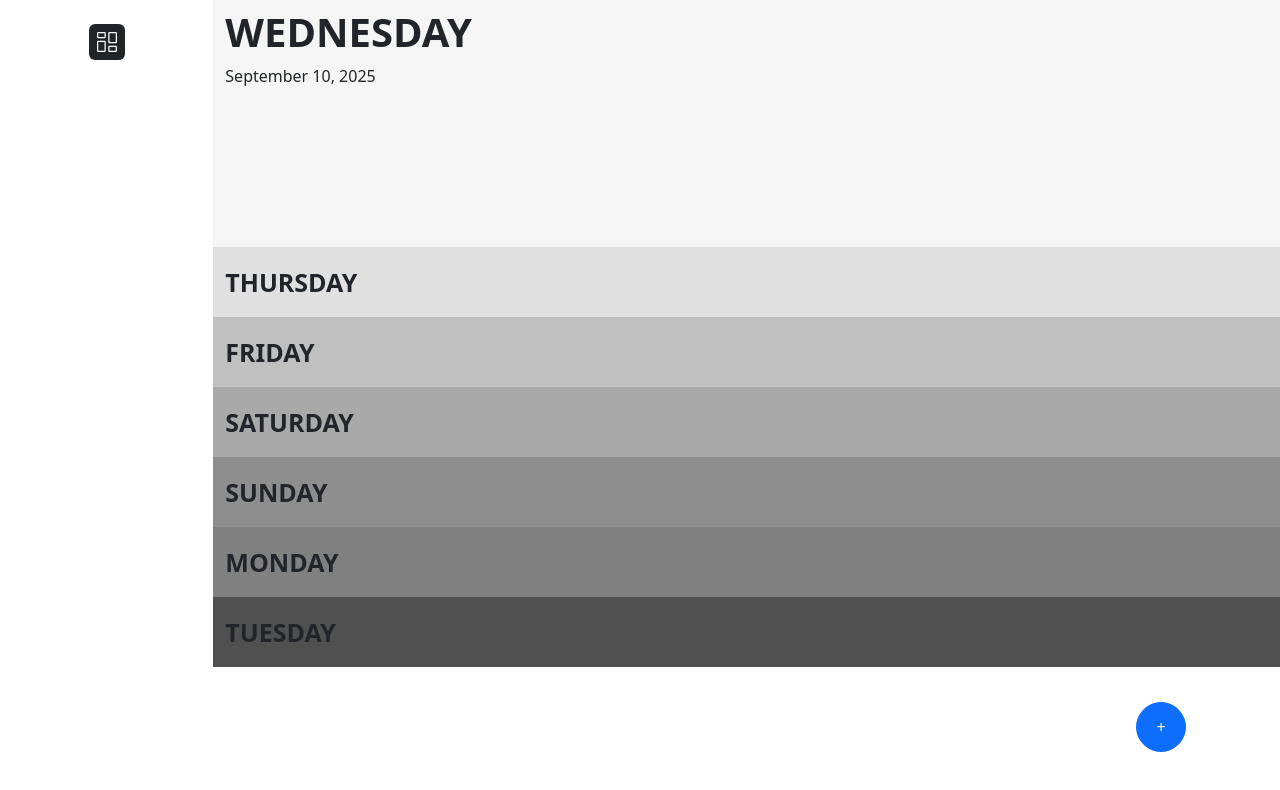
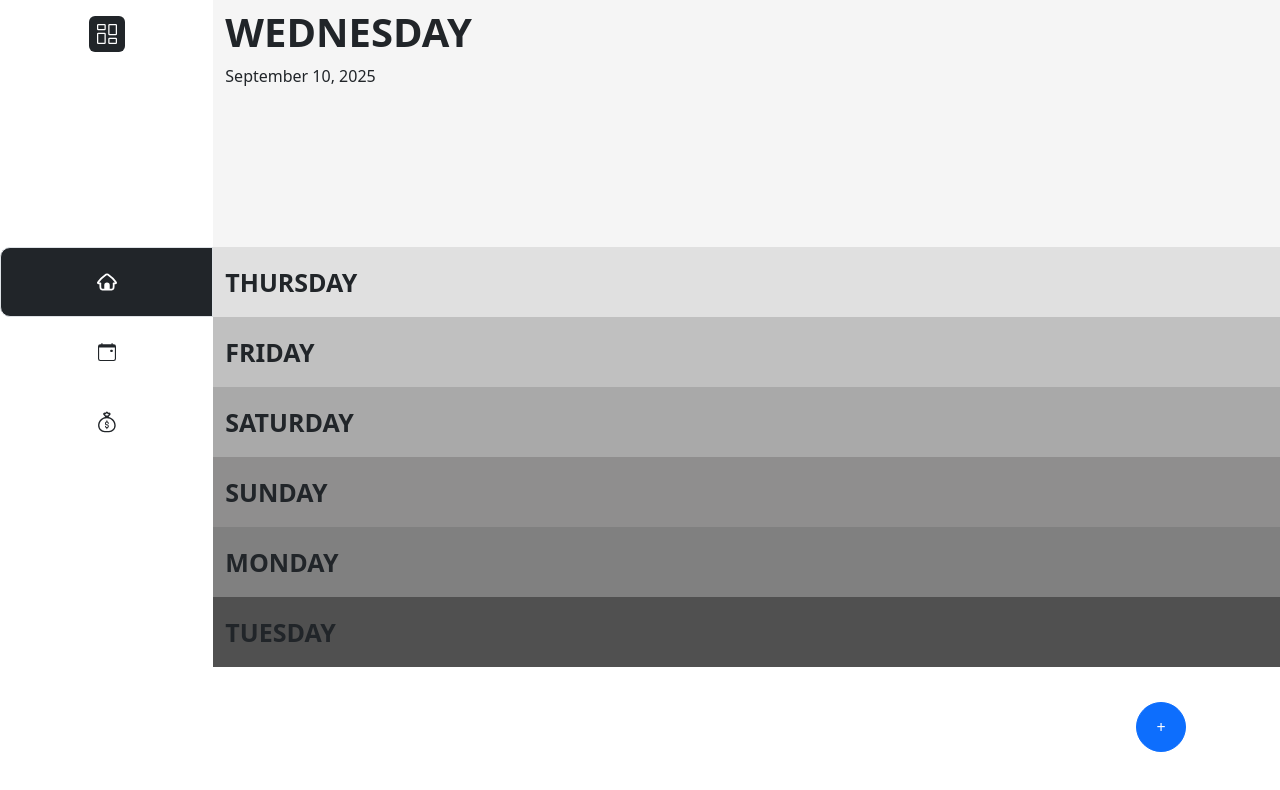
Before and after one commit to mfeke/to-do, an Angular app: page / in a window 1280 px wide. Shown: the top 790 px of the page. Built offline with nearby package versions, Linux system fonts and the light colour scheme.

Commit message:
update new add task

```diff
--- a/src/app/app.component.css
+++ b/src/app/app.component.css
@@ -7,6 +7,13 @@
 }
 .other {
   height: 70px;
+}
+.icon-container{
+    width: 40px;
+    height: 40px;
+}
+.round{
+    border-radius: 10px 0px 0px 10px;
 }
 .btn{
     width: 50px;
--- a/src/app/app.component.html
+++ b/src/app/app.component.html
@@ -1,15 +1,60 @@
 <!-- <router-outlet></router-outlet> -->
 <div class="d-flex">
-    <div class="col-2 py-4 container">
+    <div class="col-2 py-4 pt-0 ">
         <div class="d-flex justify-content-center">
-            <svg xmlns="http://www.w3.org/2000/svg" width="36" height="36"
-                fill="currentColor" class="bi bg-dark text-white p-2 rounded bi-columns-gap"
-                viewBox="0 0 16 16">
-                <path
-                    d="M6 1v3H1V1zM1 0a1 1 0 0 0-1 1v3a1 1 0 0 0 1 1h5a1 1 0 0 0 1-1V1a1 1 0 0 0-1-1zm14 12v3h-5v-3zm-5-1a1 1 0 0 0-1 1v3a1 1 0 0 0 1 1h5a1 1 0 0 0 1-1v-3a1 1 0 0 0-1-1zM6 8v7H1V8zM1 7a1 1 0 0 0-1 1v7a1 1 0 0 0 1 1h5a1 1 0 0 0 1-1V8a1 1 0 0 0-1-1zm14-6v7h-5V1zm-5-1a1 1 0 0 0-1 1v7a1 1 0 0 0 1 1h5a1 1 0 0 0 1-1V1a1 1 0 0 0-1-1z" />
-            </svg>
+            <div class="main  pt-3">
+                <svg xmlns="http://www.w3.org/2000/svg" width="36" height="36"
+                    fill="currentColor"
+                    class="bi bg-dark text-white p-2 rounded bi-columns-gap"
+                    viewBox="0 0 16 16">
+                    <path
+                        d="M6 1v3H1V1zM1 0a1 1 0 0 0-1 1v3a1 1 0 0 0 1 1h5a1 1 0 0 0 1-1V1a1 1 0 0 0-1-1zm14 12v3h-5v-3zm-5-1a1 1 0 0 0-1 1v3a1 1 0 0 0 1 1h5a1 1 0 0 0 1-1v-3a1 1 0 0 0-1-1zM6 8v7H1V8zM1 7a1 1 0 0 0-1 1v7a1 1 0 0 0 1 1h5a1 1 0 0 0 1-1V8a1 1 0 0 0-1-1zm14-6v7h-5V1zm-5-1a1 1 0 0 0-1 1v7a1 1 0 0 0 1 1h5a1 1 0 0 0 1-1V1a1 1 0 0 0-1-1z" />
+                </svg>
+            </div>
+
         </div>
+        <div class="other">
+            <div
+                class="icon border round bg-dark h-100 d-flex justify-content-center text-white align-items-center">
+                <!-- <div class="icon-container d-flex align-items-center justify-content-center rounded-circle bg-secondary text-white">
+                    <svg xmlns="http://www.w3.org/2000/svg" class="p-1 " width="28"
+                        height="28" viewBox="0 0 48 48"><path
+                            fill="currentColor" fill-rule="evenodd"
+                            d="M27.627 2.27a8.93 8.93 0 0 0-7.254 0C12.9 5.59 7.25 9.945 4.326 12.464c-1.884 1.623-2.898 3.928-3.023 6.31A220 220 0 0 0 1 29.977c0 3.452.098 6.78.206 9.39a7.69 7.69 0 0 0 7.442 7.395c3.482.119 8.64.237 15.352.237s11.87-.118 15.352-.237a7.69 7.69 0 0 0 7.442-7.396c.108-2.608.206-5.937.206-9.39c0-4.487-.166-8.585-.303-11.202c-.125-2.382-1.139-4.688-3.023-6.31c-2.925-2.52-8.575-6.873-16.047-10.194m-5.63 3.655a4.93 4.93 0 0 1 4.005 0C33 9.035 38.32 13.13 41.064 15.495c.981.845 1.565 2.091 1.638 3.488c.135 2.574.298 6.598.298 10.994c0 3.38-.096 6.652-.202 9.224a3.69 3.69 0 0 1-3.583 3.563C35.777 42.882 30.665 43 24 43s-11.777-.118-15.215-.236a3.69 3.69 0 0 1-3.582-3.562A228 228 0 0 1 5 29.977c0-4.396.163-8.42.298-10.994c.073-1.397.657-2.643 1.638-3.488C9.681 13.13 15 9.035 21.998 5.925M16 34.489a2.5 2.5 0 0 0 0 5h16a2.5 2.5 0 0 0 0-5z"
+                            clip-rule="evenodd" /></svg>
 
+                </div> -->
+                <svg xmlns="http://www.w3.org/2000/svg" width="20" height="20"
+                    viewBox="0 0 14 14"><path fill="currentColor"
+                        fill-rule="evenodd"
+                        d="M6.04 1.293a1.72 1.72 0 0 1 1.921 0l.664.454a19.6 19.6 0 0 1 4.969 4.866l.213.302c.26.37.242.814.038 1.147a1.13 1.13 0 0 1-.974.534h-.567c.03.928-.023 2.042-.16 2.843C11.983 12.384 11.11 13 10.18 13H3.82c-.93 0-1.803-.616-1.964-1.56c-.137-.802-.19-1.916-.16-2.844h-.568c-.411 0-.775-.209-.974-.534a1.035 1.035 0 0 1 .04-1.147l.212-.302a19.6 19.6 0 0 1 4.97-4.866zm1.215 1.032a.47.47 0 0 0-.51 0l-.664.454a18.4 18.4 0 0 0-4.653 4.555l-.009.012h.94a.625.625 0 0 1 .622.681c-.083.911-.046 2.31.107 3.202c.043.253.315.521.732.521h1.262V9.335a1.918 1.918 0 1 1 3.835 0v2.415h1.263c.417 0 .689-.268.732-.521c.153-.892.19-2.29.107-3.202a.625.625 0 0 1 .622-.681h.94l-.009-.012A18.4 18.4 0 0 0 7.92 2.779z"
+                        clip-rule="evenodd" /></svg>
+
+            </div>
+        </div>
+        <div class="other">
+            <div
+                class="icon round  h-100 d-flex justify-content-center  align-items-center">
+                <svg xmlns="http://www.w3.org/2000/svg" width="18" height="18"
+                    fill="currentColor" class="bi bi-calendar-event"
+                    viewBox="0 0 16 16">
+                    <path
+                        d="M11 6.5a.5.5 0 0 1 .5-.5h1a.5.5 0 0 1 .5.5v1a.5.5 0 0 1-.5.5h-1a.5.5 0 0 1-.5-.5z" />
+                    <path
+                        d="M3.5 0a.5.5 0 0 1 .5.5V1h8V.5a.5.5 0 0 1 1 0V1h1a2 2 0 0 1 2 2v11a2 2 0 0 1-2 2H2a2 2 0 0 1-2-2V3a2 2 0 0 1 2-2h1V.5a.5.5 0 0 1 .5-.5M1 4v10a1 1 0 0 0 1 1h12a1 1 0 0 0 1-1V4z" />
+                </svg>
+            </div>
+        </div>
+        <div class="other">
+            <div
+                class="icon round  h-100 d-flex justify-content-center  align-items-center">
+                <svg xmlns="http://www.w3.org/2000/svg" width="22" height="22"
+                    viewBox="0 0 32 32"><g fill="currentColor"><path
+                            d="M15.84 19.345h.07c1.5.04 2.7 1.26 2.7 2.76c0 1.28-.87 2.35-2.05 2.67v1.12c0 .4-.32.72-.72.72s-.72-.32-.72-.72v-1.12a2.77 2.77 0 0 1-2.05-2.67c0-.4.32-.72.72-.72s.72.32.72.72c0 .74.59 1.33 1.32 1.33s1.33-.6 1.33-1.33s-.6-1.33-1.33-1.33h-.07a2.765 2.765 0 0 1-2.69-2.76c0-1.28.87-2.35 2.05-2.67v-1.12c0-.4.32-.72.72-.72s.72.32.72.72v1.12c1.18.32 2.05 1.39 2.05 2.67c0 .4-.32.72-.72.72s-.72-.32-.72-.72c0-.73-.6-1.33-1.33-1.33s-1.33.6-1.33 1.33s.6 1.33 1.33 1.33" /><path
+                            d="m10.532 5.1l2.786 3.26l-.301.336C7.283 9.982 3 15.103 3 21.225c0 5.382 4.368 9.75 9.75 9.75h6.17c5.382 0 9.75-4.367 9.75-9.749c.01-6.123-4.273-11.244-10.007-12.53a1.1 1.1 0 0 0-.11-.615l2.37-2.713l.153-.236a1.956 1.956 0 0 0-2.892-2.423l-.843-1a2.02 2.02 0 0 0-3.008-.005l-.883.986a1.96 1.96 0 0 0-2.918 2.41m3.799 1.385l-1.696-1.96a1.98 1.98 0 0 0 2.365-.5l.8-1.038l.888 1.052a1.97 1.97 0 0 0 2.3.513L17.3 6.485zM5 21.225c0-5.988 4.852-10.84 10.84-10.84s10.84 4.852 10.83 10.838v.002a7.753 7.753 0 0 1-7.75 7.75h-6.17A7.753 7.753 0 0 1 5 21.225" /></g>
+                </svg>
+            </div>
+        </div>
     </div>
     <div class="con col">
 
```
